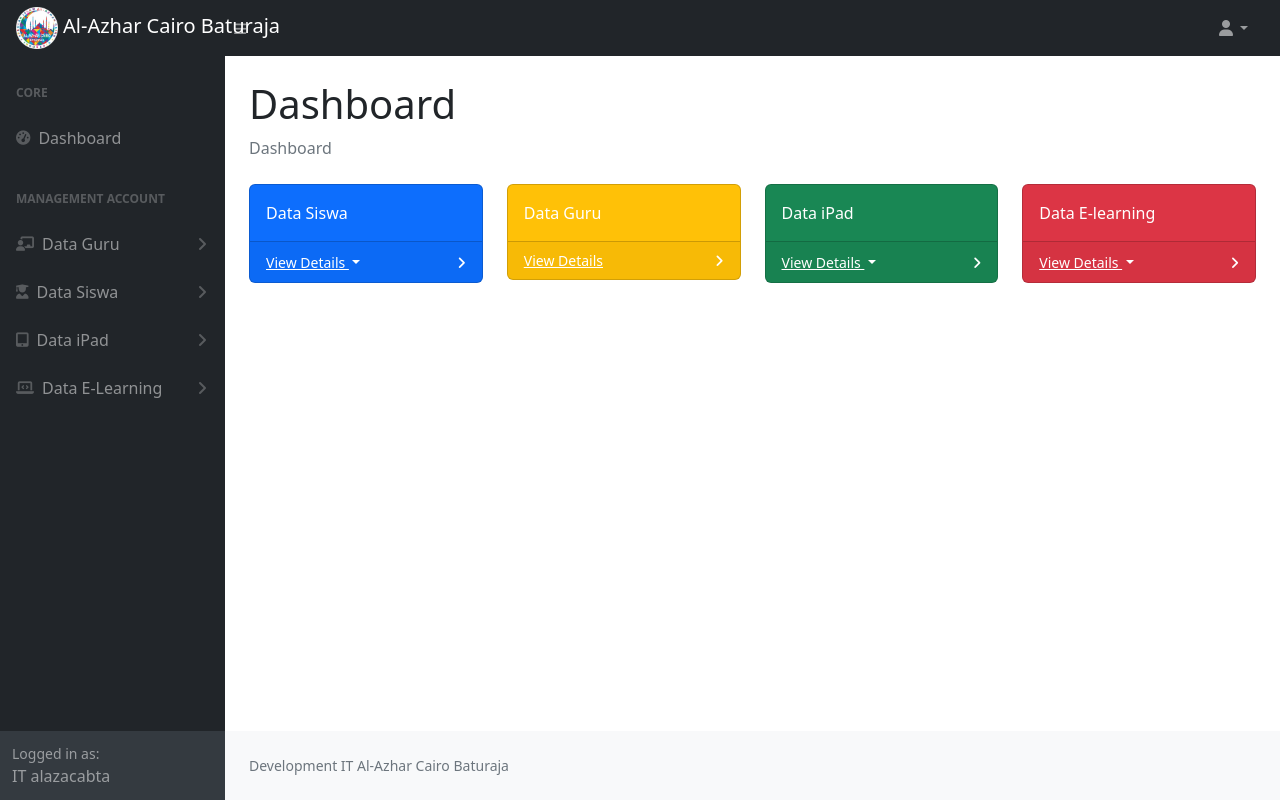
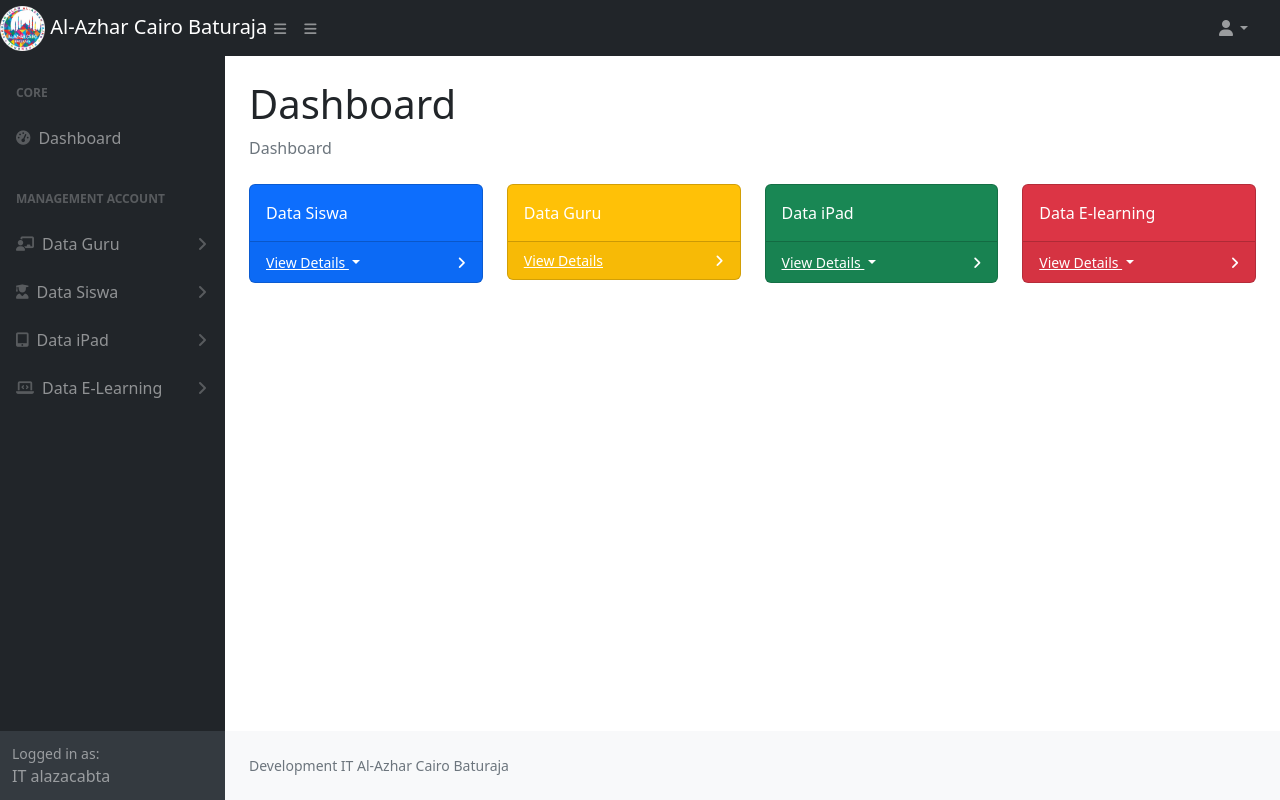
Before and after one commit to dinartrevor/project-pencatatan-sekolah, a PHP site: page / in a window 1280 px wide. Run offline with PHP 8.4, Linux system fonts and the light colour scheme; a user stored in the database is signed in; some libraries are stand-ins or nearby versions.

Commit message:
Perbaikian

```diff
--- a/index.php
+++ b/index.php
@@ -23,10 +23,14 @@
     <body class="sb-nav-fixed">
          <nav class="sb-topnav navbar navbar-expand navbar-dark bg-dark">
             <!-- Navbar Brand-->
-            <a class="navbar-brand ps-3" href="index.php">
-                <img src="assets/img/logoalazca.png" alt="Gambar" style="width:20%">
-                Al-Azhar Cairo Baturaja
-            </a>
+            <div class="d-flex">
+                <a class="navbar-brand" href="index.php">
+                    <img src="assets/img/logoalazca.png" alt="Gambar" style="width:20%">
+                    Al-Azhar Cairo Baturaja
+                </a>
+                <!-- Sidebar Toggle-->
+                <button class="btn btn-link btn-sm ps-5" id="sidebarToggle" href="#!"><i class="fas fa-bars"></i></button>
+            </div>
             <!-- Sidebar Toggle-->
             <button class="btn btn-link btn-sm order-1 order-lg-0 me-4 me-lg-0" id="sidebarToggle" href="#!"><i class="fas fa-bars"></i></button>
             <!-- Navbar Search-->
```
Also changed, not shown: uploads/682d32d011363746855985_682d32d011381.jpeg (added).
